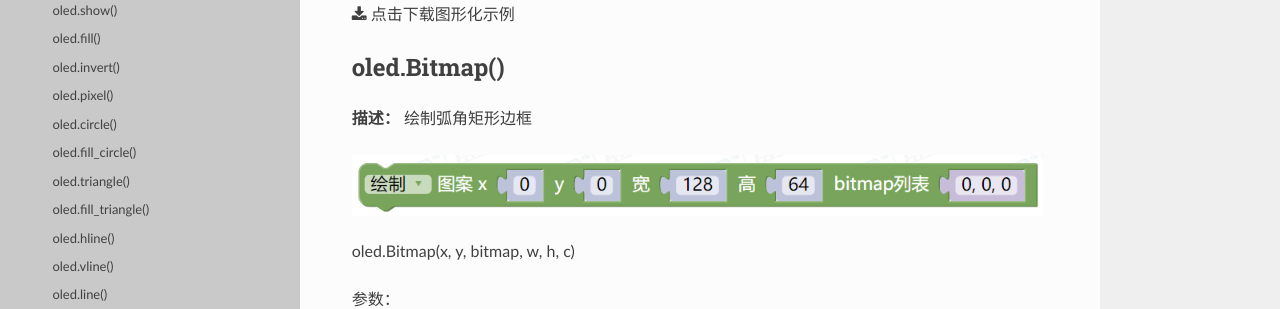
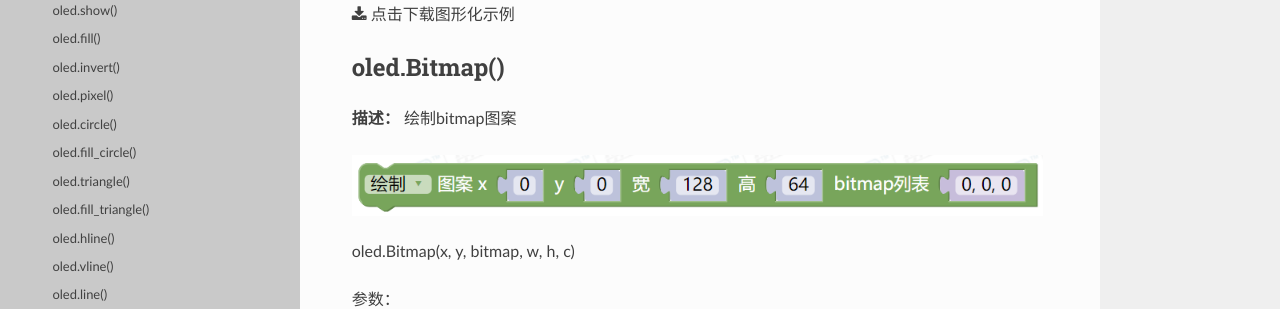
Before and after one commit to labplus-cn/mPythonX-docs, a Sphinx documentation site: the page built from source/blocks/oled.rst, in a window 1280 px wide and 900 px high, scrolled down 9448 px. Shown: the part 149-458 px from the top of the window. Built offline with Sphinx 7.4.7 and the Read the Docs theme 2.0.0, drawn with Linux system fonts in a browser that asks for light colours.

Commit message:
oled.Bitmap描述

```diff
--- a/source/blocks/oled.rst
+++ b/source/blocks/oled.rst
@@ -364,7 +364,7 @@ oled.RoundRect(x, y, w, h, r, c)
 oled.Bitmap()
 -------------
 
-**描述：**  绘制弧角矩形边框
+**描述：**  绘制bitmap图案
 
 .. image:: /images/blocks/oled/bitmap.png
     :scale: 80 %
```
